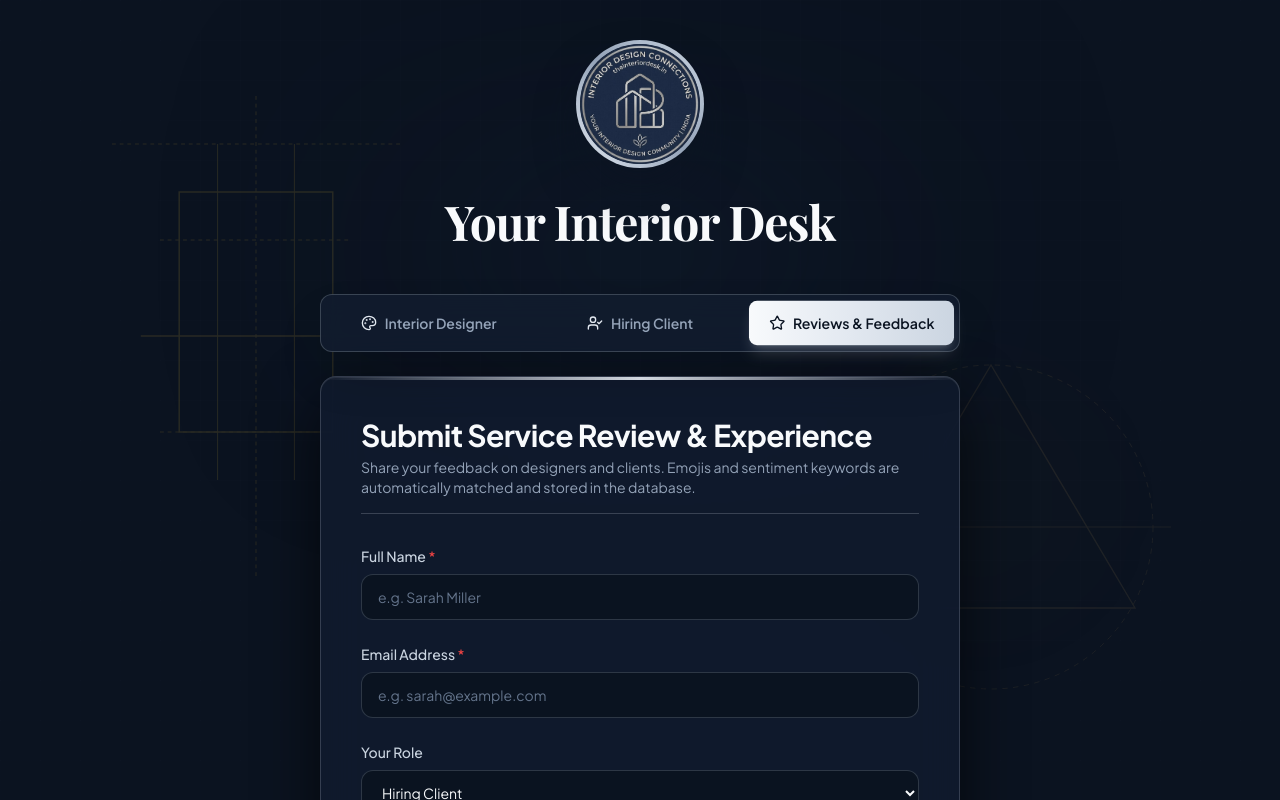
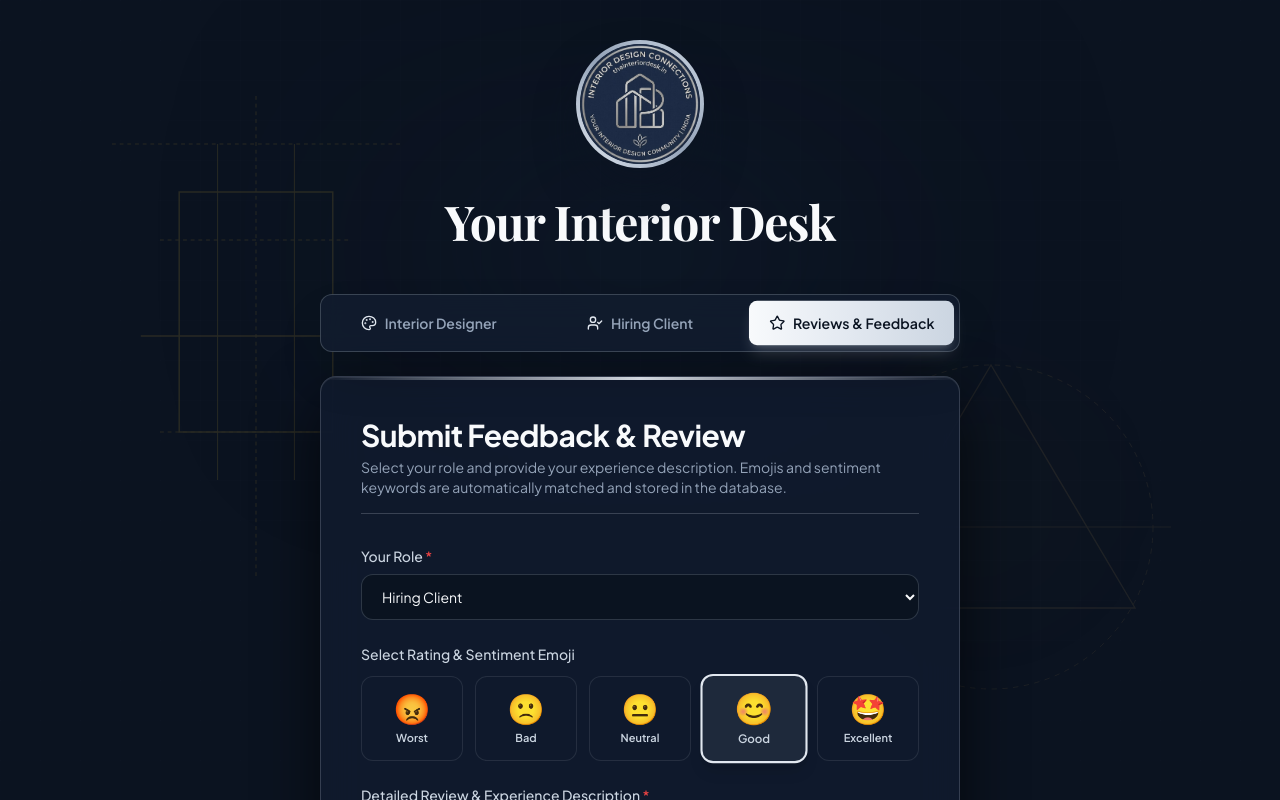
Before and after one commit to mono-xyxy/your-interior-desk, a Next.js app: page / in a window 1280 px wide. Both pictures are taken after a click on the button "Reviews & Feedback". Shown: the top 800 px of the page. Built offline with nearby package versions, Linux system fonts and the light colour scheme; a web font is replaced by a local one.

Commit message:
Remove name and email fields from review form, leaving role and review description

```diff
--- a/src/app/api/review/route.ts
+++ b/src/app/api/review/route.ts
@@ -5,14 +5,11 @@ export async function POST(req: NextRequest) {
   try {
     const body = await req.json();
 
-    const requiredFields = ['name', 'email', 'reviewText'];
-    for (const field of requiredFields) {
-      if (!body[field] || body[field].toString().trim() === '') {
-        return NextResponse.json(
-          { success: false, error: `Please complete all required fields (${field}).` },
-          { status: 400 }
-        );
-      }
+    if (!body.reviewText || body.reviewText.toString().trim() === '') {
+      return NextResponse.json(
+        { success: false, error: 'Please enter your review experience description.' },
+        { status: 400 }
+      );
     }
 
     const reviewText = body.reviewText.trim();
@@ -29,8 +26,8 @@ export async function POST(req: NextRequest) {
     const newReview: ReviewData = {
       id: 'REV-' + Math.random().toString(36).substring(2, 9).toUpperCase(),
       timestamp: new Date().toLocaleString('en-IN', { timeZone: 'Asia/Kolkata' }),
-      name: body.name.trim(),
-      email: body.email.trim(),
+      name: body.name ? body.name.trim() : 'Anonymous',
+      email: body.email ? body.email.trim() : 'N/A',
       role: body.role || 'Client',
       ratingScore: Number(ratingScore),
       ratingKeyword: ratingKeyword,
--- a/src/components/ReviewForm.tsx
+++ b/src/components/ReviewForm.tsx
@@ -10,8 +10,6 @@ interface ReviewFormProps {
 
 export default function ReviewForm({ onSuccess }: ReviewFormProps) {
   const [formData, setFormData] = useState({
-    name: '',
-    email: '',
     role: 'Client',
     reviewText: '',
   });
@@ -28,7 +26,7 @@ export default function ReviewForm({ onSuccess }: ReviewFormProps) {
     const { name, value } = e.target;
     setFormData({ ...formData, [name]: value });
 
-    // Auto-update emoji if user hasn't explicitly locked it and keywords are matched
+    // Auto-update emoji if keywords are matched
     if (name === 'reviewText' && value.trim().length > 3) {
       const detected = analyzeReviewSentiment(value);
       const matchedCat = EMOJI_SENTIMENT_MAP.find(c => c.keyword === detected.ratingKeyword);
@@ -42,8 +40,8 @@ export default function ReviewForm({ onSuccess }: ReviewFormProps) {
     e.preventDefault();
     setErrorMsg('');
 
-    if (!formData.name.trim() || !formData.email.trim() || !formData.reviewText.trim()) {
-      setErrorMsg('Please fill in your name, email, and review feedback before submitting.');
+    if (!formData.reviewText.trim()) {
+      setErrorMsg('Please enter your review description before submitting.');
       return;
     }
 
@@ -54,7 +52,10 @@ export default function ReviewForm({ onSuccess }: ReviewFormProps) {
         method: 'POST',
         headers: { 'Content-Type': 'application/json' },
         body: JSON.stringify({
-          ...formData,
+          name: 'Anonymous',
+          email: 'N/A',
+          role: formData.role,
+          reviewText: formData.reviewText,
           ratingScore: selectedEmoji.score,
           ratingKeyword: selectedEmoji.keyword,
           emoji: selectedEmoji.emoji,
@@ -66,8 +67,6 @@ export default function ReviewForm({ onSuccess }: ReviewFormProps) {
       if (data.success) {
         setSubmitted(true);
         setFormData({
-          name: '',
-          email: '',
           role: 'Client',
           reviewText: '',
         });
@@ -92,10 +91,10 @@ export default function ReviewForm({ onSuccess }: ReviewFormProps) {
       {/* Title */}
       <div className="mb-8 pb-4 border-b border-[#E2E8F0]/20">
         <h2 className="font-heading text-2xl sm:text-3xl font-bold text-[#F8FAFC]">
-          Submit Service Review & Experience
+          Submit Feedback & Review
         </h2>
         <p className="text-xs sm:text-sm text-[#94A3B8] mt-1">
-          Share your feedback on designers and clients. Emojis and sentiment keywords are automatically matched and stored in the database.
+          Select your role and provide your experience description. Emojis and sentiment keywords are automatically matched and stored in the database.
         </p>
       </div>
 
@@ -121,40 +120,10 @@ export default function ReviewForm({ onSuccess }: ReviewFormProps) {
       )}
 
       <form onSubmit={handleSubmit} className="space-y-6">
-        {/* Full Name */}
-        <div className="space-y-2">
-          <label className="block text-xs sm:text-sm font-medium text-[#CBD5E1]">
-            Full Name <span className="text-[#EF4444]">*</span>
-          </label>
-          <input
-            type="text"
-            name="name"
-            value={formData.name}
-            onChange={handleChange}
-            placeholder="e.g. Sarah Miller"
-            className="w-full px-4 py-3 rounded-xl luxury-input text-sm"
-          />
-        </div>
-
-        {/* Email Address */}
-        <div className="space-y-2">
-          <label className="block text-xs sm:text-sm font-medium text-[#CBD5E1]">
-            Email Address <span className="text-[#EF4444]">*</span>
-          </label>
-          <input
-            type="email"
-            name="email"
-            value={formData.email}
-            onChange={handleChange}
-            placeholder="e.g. sarah@example.com"
-            className="w-full px-4 py-3 rounded-xl luxury-input text-sm"
-          />
-        </div>
-
         {/* Role Selection */}
         <div className="space-y-2">
           <label className="block text-xs sm:text-sm font-medium text-[#CBD5E1]">
-            Your Role
+            Your Role <span className="text-[#EF4444]">*</span>
           </label>
           <select
             name="role"
@@ -208,14 +177,14 @@ export default function ReviewForm({ onSuccess }: ReviewFormProps) {
         {/* Review Feedback Textarea */}
         <div className="space-y-2">
           <label className="block text-xs sm:text-sm font-medium text-[#CBD5E1]">
-            Detailed Review & Experience Feedback <span className="text-[#EF4444]">*</span>
+            Detailed Review & Experience Description <span className="text-[#EF4444]">*</span>
           </label>
           <textarea
             name="reviewText"
             rows={5}
             value={formData.reviewText}
             onChange={handleChange}
-            placeholder="Share your detailed feedback (e.g. Excellent luxury design quality, amazing project management, best experience...)"
+            placeholder="Share your detailed experience feedback (e.g. Excellent luxury design quality, amazing project management, best experience...)"
             className="w-full px-4 py-3.5 rounded-xl luxury-input text-sm resize-y leading-relaxed"
           />
         </div>
```
